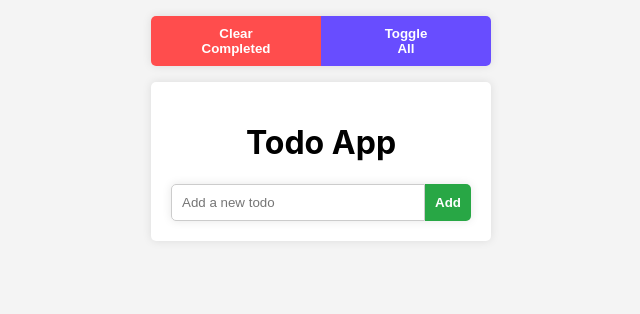
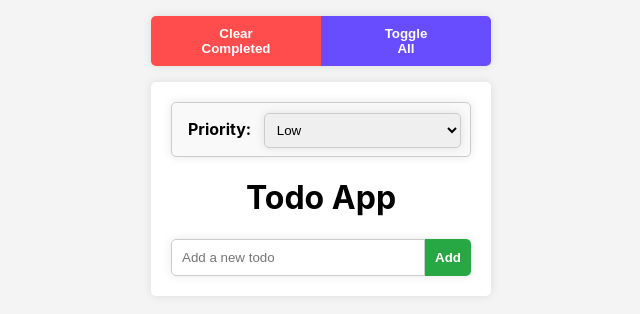
Before and after one commit to VictorMo101/VmBDEExam, a website built with Vite: page VmBDEExam/index.html in a window 1280 px wide. Shown: the whole page, without its empty margins (319-959 px from the left). Built offline with nearby package versions, Linux system fonts and the light colour scheme.

Commit message:
Style: Styled the priority select box

```diff
--- a/VmBDEExam/index.html
+++ b/VmBDEExam/index.html
@@ -8,11 +8,22 @@
   </head>
   <body>
     <div class="todo-Container">
+
       <div class="quick-Buttons">
         <button class="clear-Button" id="clearButton">Clear<br>Completed</button>
         <button class="toggle-Button" id="toggleButton">Toggle<br>All</button>
       </div>
+
         <div class="container">
+          <div class="priorityContainer">
+            <label for="priority">Priority:</label>
+            <select id="priority" name="priority">
+              <option value="low">Low</option>
+              <option value="medium">Medium</option>
+              <option value="high">High</option>
+            </select>
+          </div>
+
           <h1>Todo App</h1>
           <form class="todo-form">
             <input type="text" id="todo-input" placeholder="Add a new todo" />
@@ -20,6 +31,7 @@
           </form>
           <p id="error-message">Please enter a todo item</p>
         </div>
+
     </div>
      <ul class="todo-list" id="todo-list"></ul>
 
--- a/VmBDEExam/src/style.css
+++ b/VmBDEExam/src/style.css
@@ -31,7 +31,7 @@ body {
 }
 
 .todo-Container {
-  margin: 1rem auto 0 auto;
+margin: 1rem auto;
 }
 
 .quick-Buttons {
@@ -181,3 +181,34 @@ h1 {
   background-color: rgba(0, 128, 0, 0.192);
   text-decoration: line-through;
 }
+
+.priorityContainer {
+  background: var(--container-background-color);
+  border-radius: var(--container-border-radius);
+  box-shadow: var(--container-box-shadow);
+  padding: 0.5rem;
+  border: 1px solid #ccc;
+  background-color: #f9f9f9;
+}
+
+.priorityContainer select {
+  width: 70%;
+  padding: 0.5rem;
+  border-radius: var(--container-border-radius);
+  border: 1px solid #ccc;
+  box-shadow: var(--container-box-shadow);
+}
+
+.priorityContainer label {
+  font-weight: 700;
+  display: inline-block;
+  width: auto;
+  padding: 0.5rem;
+}
+
+.priorityContainer option {
+  padding: 0.5rem;
+  background-color: #f9f9f9;
+  border: 1px solid #ccc;
+  border-radius: var(--container-border-radius);
+}
```
Lines whose indentation alone changed are shown as unchanged.
